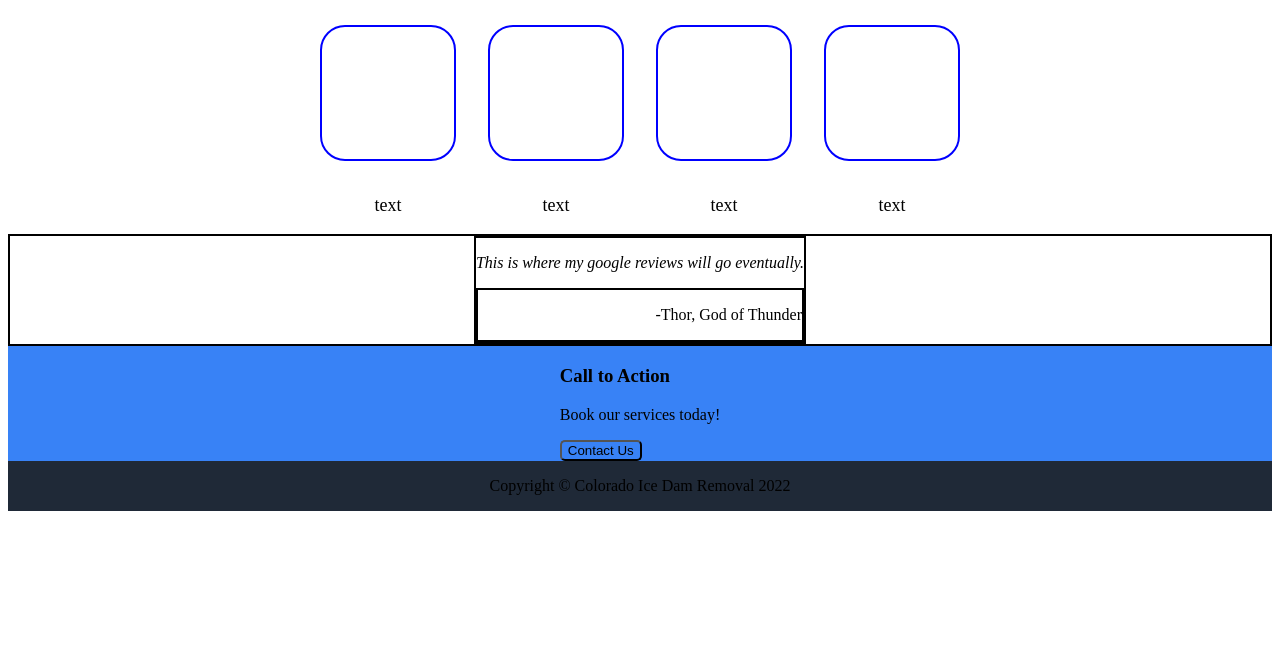
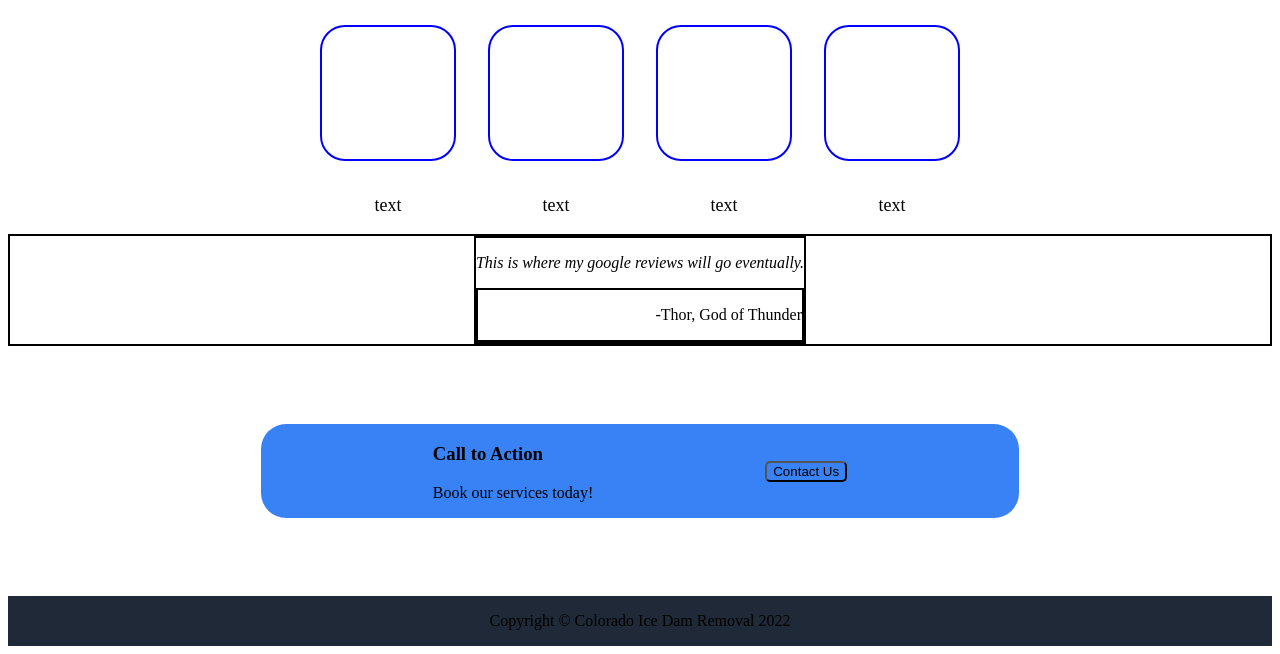
Before and after one commit to shankmz/odin-landing-page, a plain HTML site: page index.html in a window 1280 px wide. Shown: the part 549-1203 px from the top of the page. Before the commit the page ends 1068 px from the top, so only its background shows below. Drawn offline with Linux system fonts and the light colour scheme.

Commit message:
fixed color container issue

```diff
--- a/styles.css
+++ b/styles.css
@@ -2,6 +2,7 @@
     display: flex;
     flex-direction: column;
     background-color: #1f2937;
+    height;
 }
 
 img {
@@ -115,7 +116,18 @@ h2 {
     display: flex;
     justify-content: center;
     align-items: center;
+    height: 250px;
+
+}
+
+.color-container {
+    display: flex;
+    justify-content: space-evenly;
+    align-items: center;
     background-color: #3882f6;
+    width: 60%;
+    height: auto;
+    border-radius: 25px;
 }
 
 /* start footer */
```
